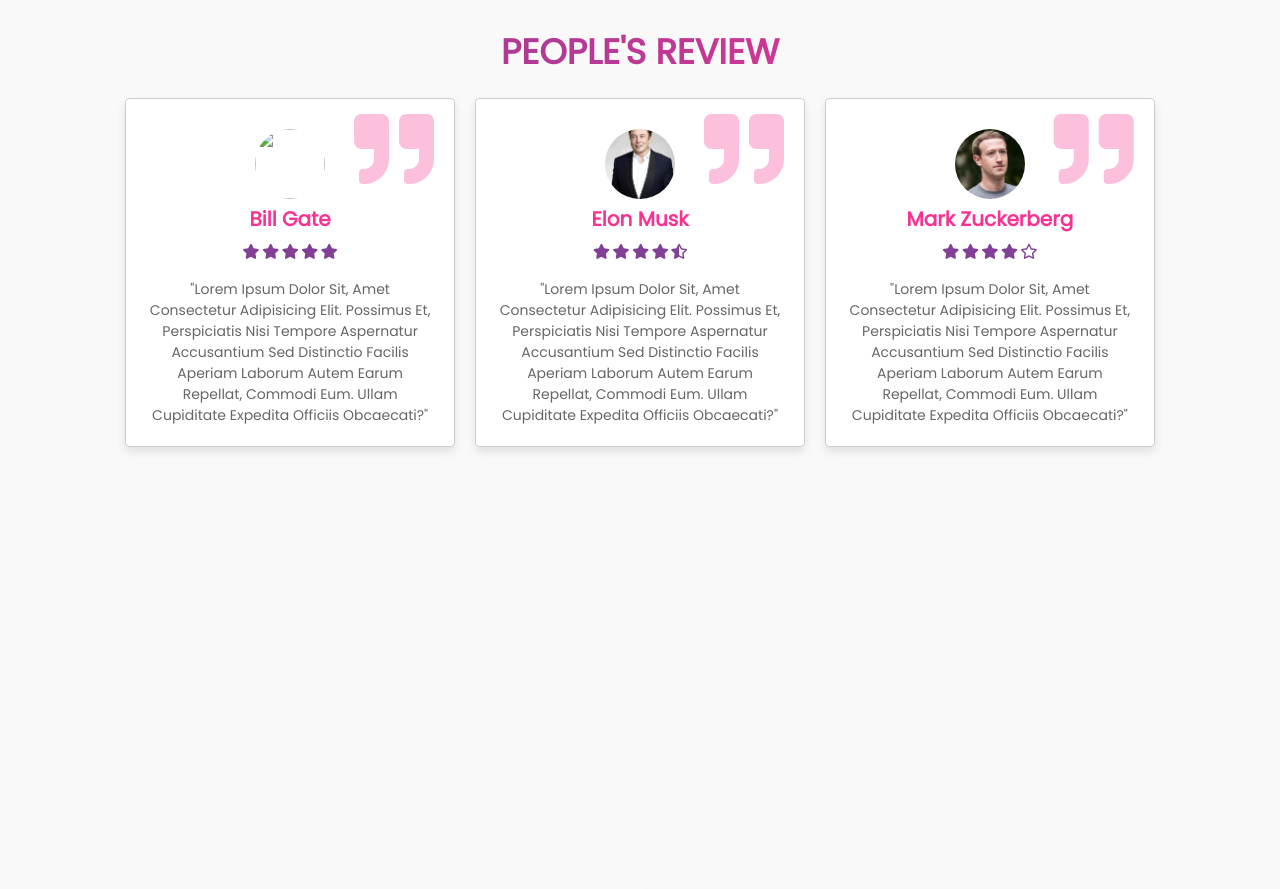
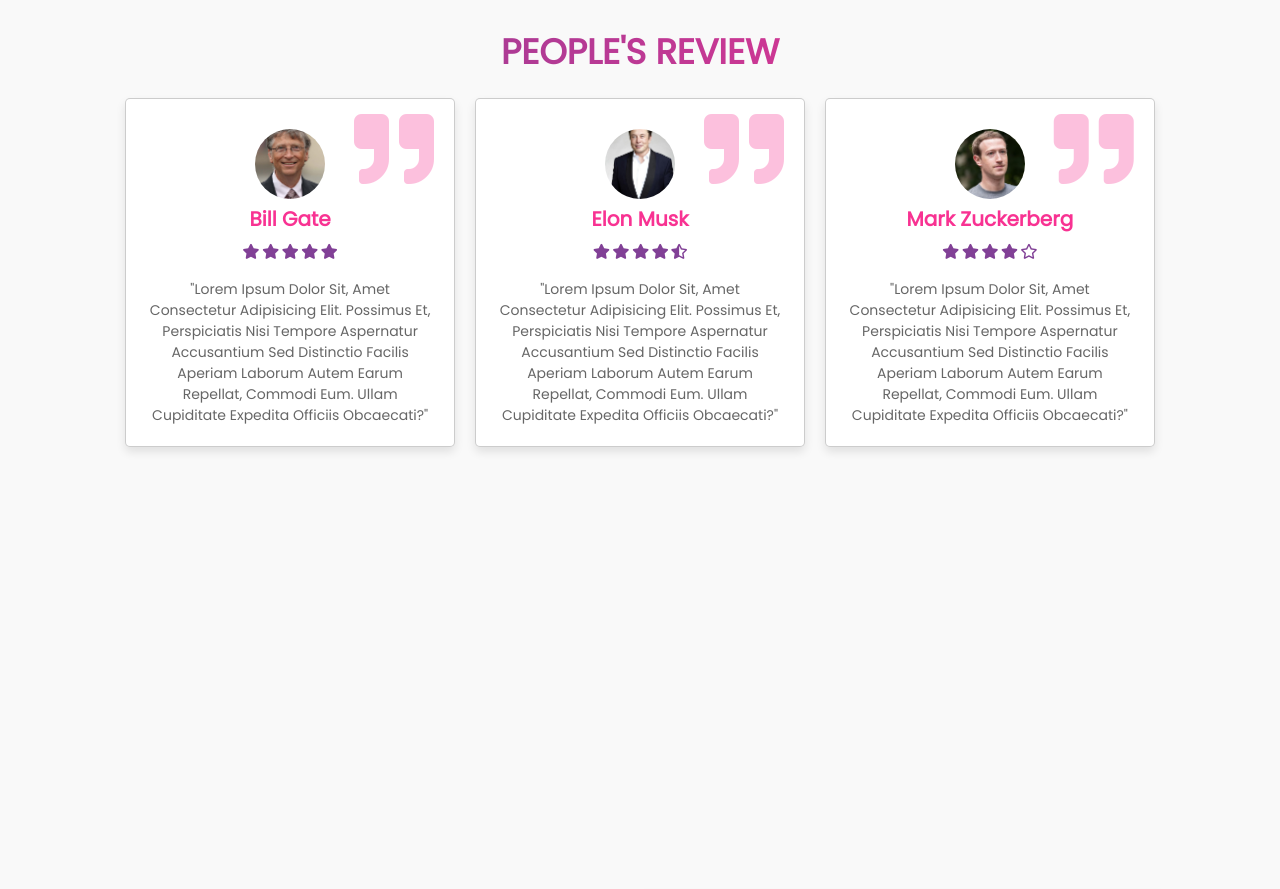
Before and after one commit to armyta17/PenugasanProgateA20, a plain HTML site: page index.html in a window 1280 px wide. Shown: the part 1660-2549 px from the top of the page. Drawn offline with Linux system fonts and the light colour scheme.

Commit message:
Update index.html

```diff
--- a/index.html
+++ b/index.html
@@ -90,7 +90,7 @@
         <div class="box">
             <i class="fas fa-quote-right"></i>
             <div class="user">
-                <img src="pic.png" alt="">
+                <img src="pic1.png" alt="">
                 <h3>Bill Gate</h3>
                 <div class="stars">
                     <i class="fas fa-star"></i>
```
